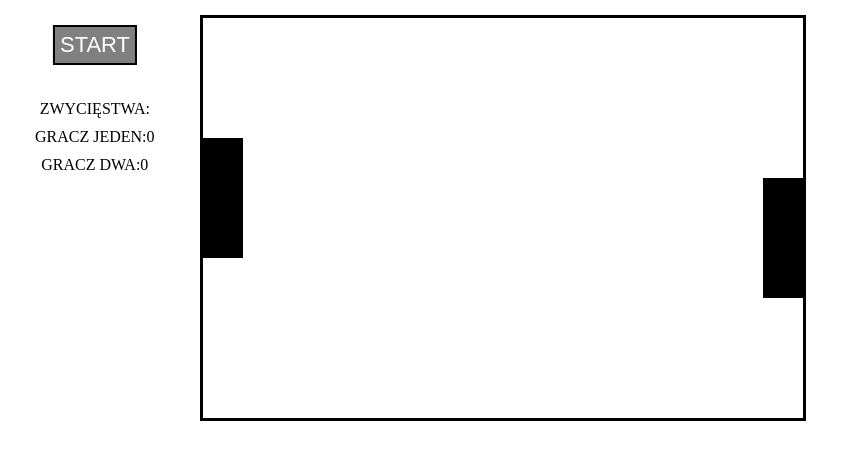
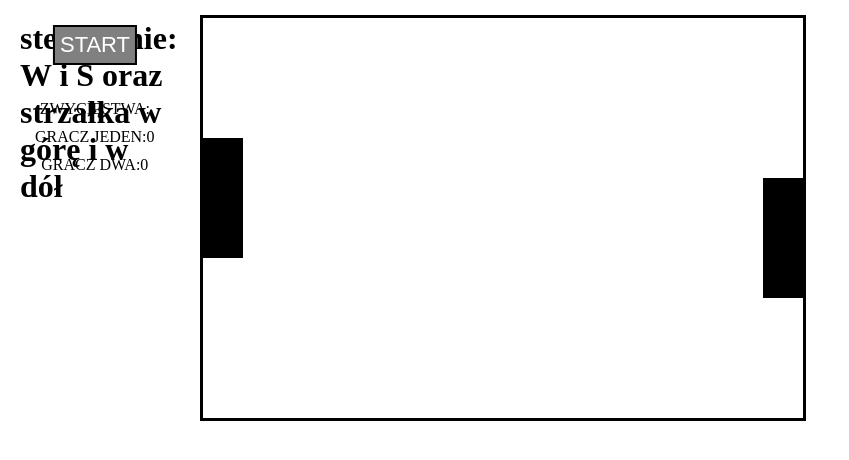
Before and after one commit to wasiak93/game-pong, a plain HTML site: page index.html in a window 1280 px wide. Shown: the whole page, without its empty margins (0-849 px from the left). Drawn offline with Linux system fonts and the light colour scheme.

Commit message:
add h1 with instruction

```diff
--- a/index.html
+++ b/index.html
@@ -12,6 +12,7 @@
 <body>
 
   <div class="menu">
+    <h1>sterowanie: W i S oraz strzałka w górę i w dół</h1>
     <button class="start">start</button>
     <div class="score">
       <p>zwycięstwa:</p>
```
